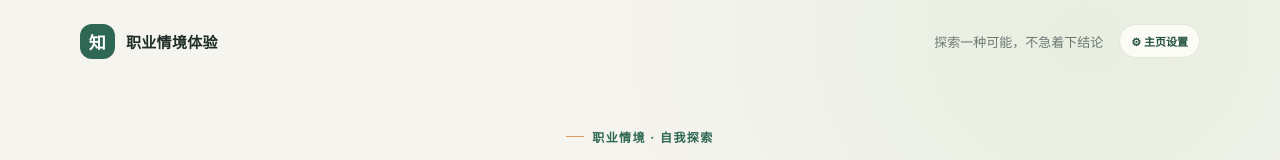
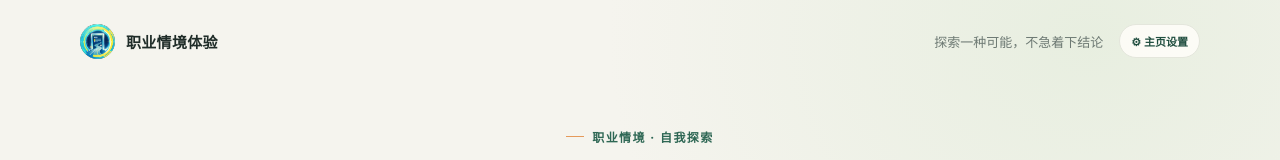
Before and after one commit to R-H-P0/career-simulator, a plain HTML site: page index.html in a window 1280 px wide. Shown: the top 160 px of the page. Drawn offline with Linux system fonts and the light colour scheme.

Commit message:
feat(branding): replace header mark with project icon

```diff
--- a/index.html
+++ b/index.html
@@ -38,8 +38,8 @@
     .topbar { height: 82px; display: flex; align-items: center; justify-content: space-between; }
     .brand { display: flex; align-items: center; gap: 11px; font-size: 15px; font-weight: 750; letter-spacing: .02em; }
     .brand-mark {
-      display: grid; place-items: center; width: 35px; height: 35px; border-radius: 12px;
-      color: white; background: var(--green); font-size: 17px;
+      display: block; width: 35px; height: 35px; flex: 0 0 35px; border-radius: 50%;
+      object-fit: cover; background: var(--green);
     }
     .topbar-actions { display: flex; align-items: center; gap: 16px; }
     .top-note { color: var(--muted); font-size: 13px; }
@@ -297,7 +297,7 @@
 <body>
   <div class="shell">
     <header class="topbar">
-      <div class="brand"><span class="brand-mark" aria-hidden="true">知</span><span>职业情境体验</span></div>
+      <div class="brand"><img class="brand-mark" src="assets/workplace-dungeon-mark.png" alt="" aria-hidden="true"><span>职业情境体验</span></div>
       <div class="topbar-actions">
         <span class="top-note">探索一种可能，不急着下结论</span>
         <button class="home-settings-button" id="home-settings-button" type="button" aria-haspopup="dialog" aria-controls="home-settings">⚙ 主页设置</button>
```
Also changed, not shown: assets/workplace-dungeon-mark.png (added).
